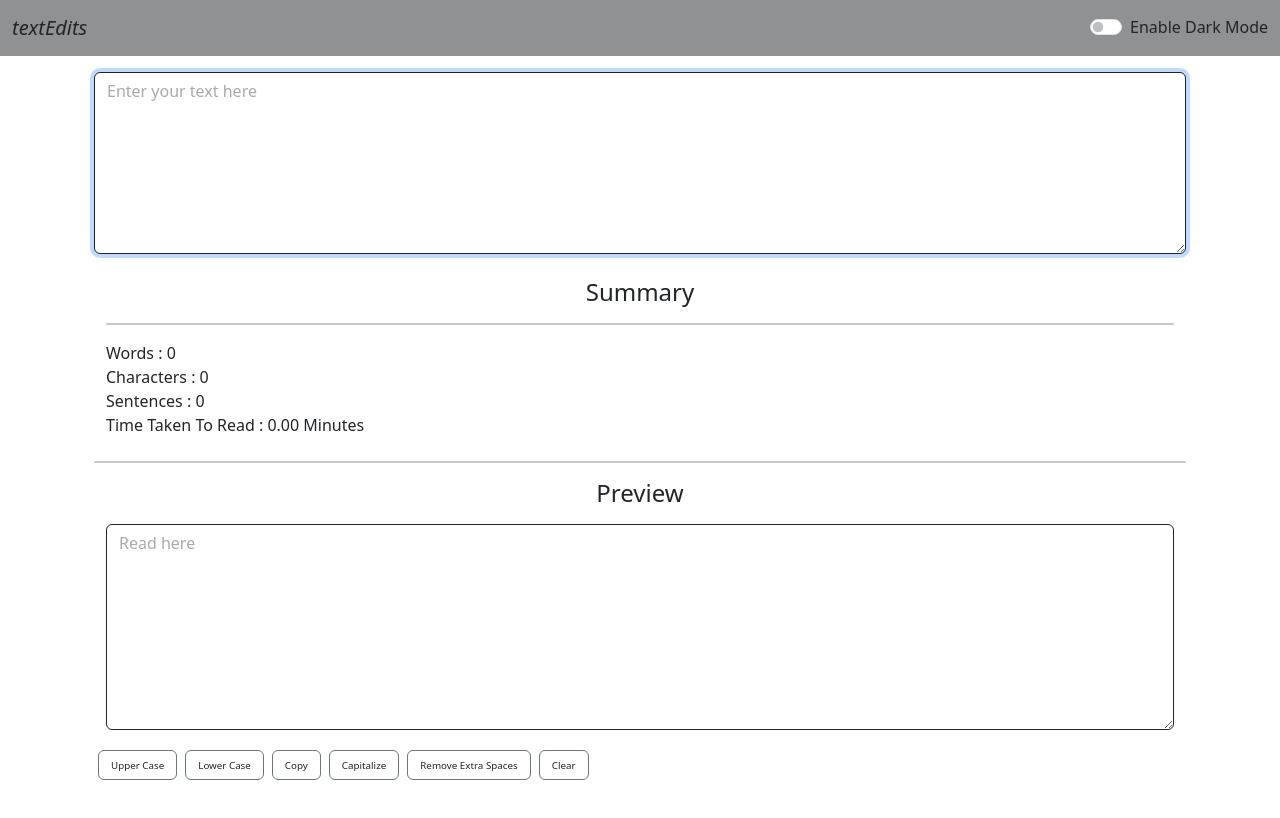
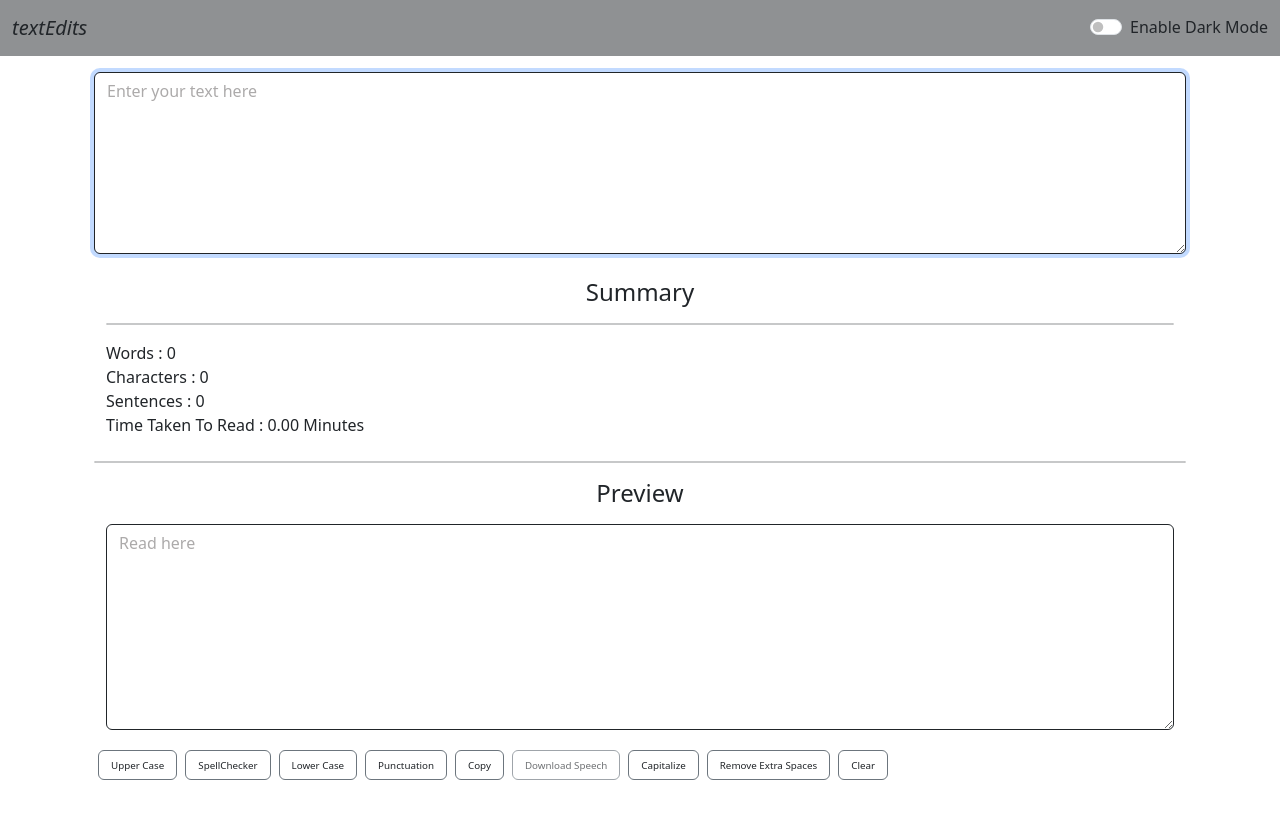
Before and after one commit to devdaim6/text-editor, a React (Create React App) app: page / in a window 1280 px wide. Shown: the top 818 px of the page. Built offline with nearby package versions, Linux system fonts and the light colour scheme.

Commit message:
punctuation and spell check added

```diff
--- a/src/components/Form.js
+++ b/src/components/Form.js
@@ -4,6 +4,7 @@ export default function Form(props) {
   //USeState Hooks
   const [text, setInput] = useState("");
   const [uText, setText] = useState("");
+  // const [listen, setListen] = useState(null);
 
   //Variables
   let count = (uText.split(" ").length - 1); // + (uText.split(".").length - 1)
@@ -26,7 +27,7 @@ export default function Form(props) {
   const changeText = (event) => {
 
     setText(event.target.value);
-    setInput(uText);
+    setInput(event.target.value);
 
   };
 
@@ -53,6 +54,40 @@ export default function Form(props) {
     }
   }
 
+  //function to correct spell
+  async function handleSpell() {
+    if (uText === "") {
+      props.showAlert("warning", "! Please Enter Text To Check 🙄");
+      return;
+    }
+    const options = {
+      method: 'POST',
+      headers: {
+        'content-type': 'application/json',
+        'X-RapidAPI-Key': '632a1d3569mshf3161e9d8d7f486p1c0d34jsne6615e4c4573',
+        'X-RapidAPI-Host': 'openai80.p.rapidapi.com'
+      },
+      body: `{"model":"text-davinci-edit-001","input":"${uText}","instruction":"Fix the spelling mistakes"}`
+    };
+
+    const res = await fetch('https://openai80.p.rapidapi.com/edits', options);
+    const resJson = await res.json();
+    setInput(resJson.choices[0].text)
+    props.showAlert("success", "! Spelling Corrected 🤗");
+
+  }
+
+  //fucntion to download speech of text
+  const text2Speech = async () => {
+    if (uText === "") {
+      props.showAlert("warning", "! Please Enter Text To Hear it 🙄");
+    } else {
+      const res = await fetch(`https://text2speech3.p.rapidapi.com/tts?text=${uText}&rapidapi-key=632a1d3569mshf3161e9d8d7f486p1c0d34jsne6615e4c4573`) /*&slow=${slow}&lang=${lang}*/
+      console.log(res.url)
+      // setListen(res.url);
+      props.showAlert("success", "! Downloaded Successfully 🤗");
+    }
+  };
   //fucntion to copy text to clipboard
   const copy = () => {
     if (uText === "") {
@@ -78,6 +113,28 @@ export default function Form(props) {
       const str = arr.join(" ");
       setInput(str);
       props.showAlert("success", "! Capitalized successfully 🤗");
+    }
+  }
+
+  //fucntion to Capitalize text
+  async function punctuation() {
+    if (uText === "") {
+      props.showAlert("warning", "! Please Enter Text To Capitalize it 🙄");
+    } else {
+      const options = {
+        method: 'POST',
+        headers: {
+          'content-type': 'application/json',
+          'X-RapidAPI-Key': '632a1d3569mshf3161e9d8d7f486p1c0d34jsne6615e4c4573',
+          'X-RapidAPI-Host': 'openai80.p.rapidapi.com'
+        },
+        body: `{"model":"text-davinci-edit-001","input":"${uText}","instruction":"Correct the punctuation mistakes"}`
+      };
+
+      const res = await fetch('https://openai80.p.rapidapi.com/edits', options);
+      const resJson = await res.json();
+      setInput(resJson.choices[0].text)
+      props.showAlert("success", "! Punctuation Mistakes Fixed 🤗");
     }
   }
 
@@ -109,6 +166,7 @@ export default function Form(props) {
   return (
     <>
 
+
       <div className={`container mb-1`}>
         <textarea
           className={`form-control bg-${props.bg} border border-${props.textMode} text-${props.textMode} border-${props.textMode}  my-3`}
@@ -121,7 +179,6 @@ export default function Form(props) {
           rows="7"
         >
         </textarea>
-
         <div className="container my-4">
           <h4 className={`text-center  border-${props.textMode} text-${props.textMode}`}>Summary </h4>
           <hr className={`border rounded border-${props.textMode}`} />
@@ -160,6 +217,14 @@ export default function Form(props) {
           </small>
         </button>
         <button
+          className={`button btn  text-${props.textMode} btn-outline-secondary mx-1 my-1`}
+          onClick={handleSpell}
+        >
+          <small>
+            SpellChecker
+          </small>
+        </button>
+        <button
           className={`button btn  text-${props.textMode}   btn-outline-secondary mx-1 my-1`}
           onClick={handleLowerCase}
         ><small>
@@ -167,10 +232,24 @@ export default function Form(props) {
           </small>
         </button>
         <button
+          className={`button btn  text-${props.textMode}   btn-outline-secondary mx-1 my-1`}
+          onClick={punctuation}
+        ><small>
+            Punctuation
+          </small>
+        </button>
+        <button
           className={`button btn text-${props.textMode}   btn-outline-secondary mx-1 my-1`}
           onClick={copy}
         ><small>
             Copy
+          </small>
+        </button>
+        <button
+          className={`button btn text-${props.textMode}   btn-outline-secondary mx-1 my-1`} disabled
+          onClick={text2Speech}
+        ><small>
+            Download Speech
           </small>
         </button>
         <button
@@ -196,6 +275,7 @@ export default function Form(props) {
             Clear
           </small>
         </button>
+        {/* <iframe src={`${listen}`} style={{ visibility: "hidden" }}></iframe> */}
       </div>
       <footer className={`text-${props.textMode} text-center`} style={foot1} >
         &copy;Copyright |{" "}
```
